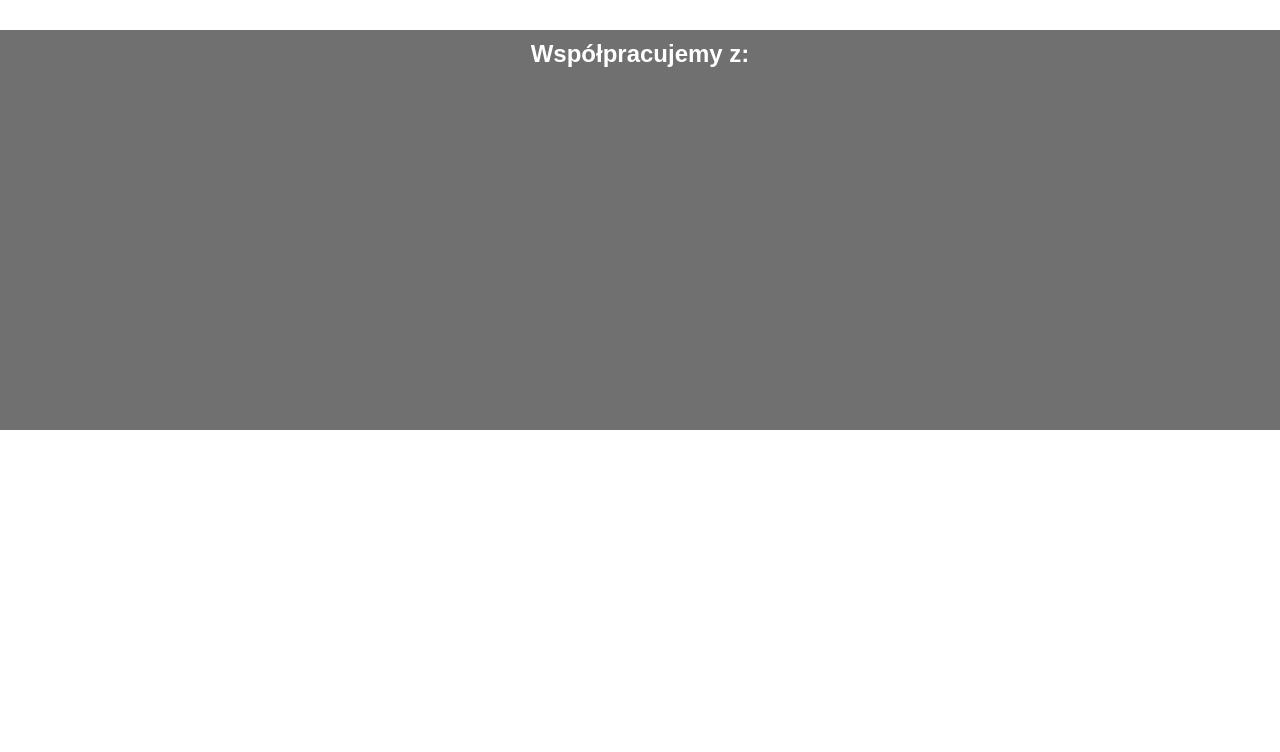
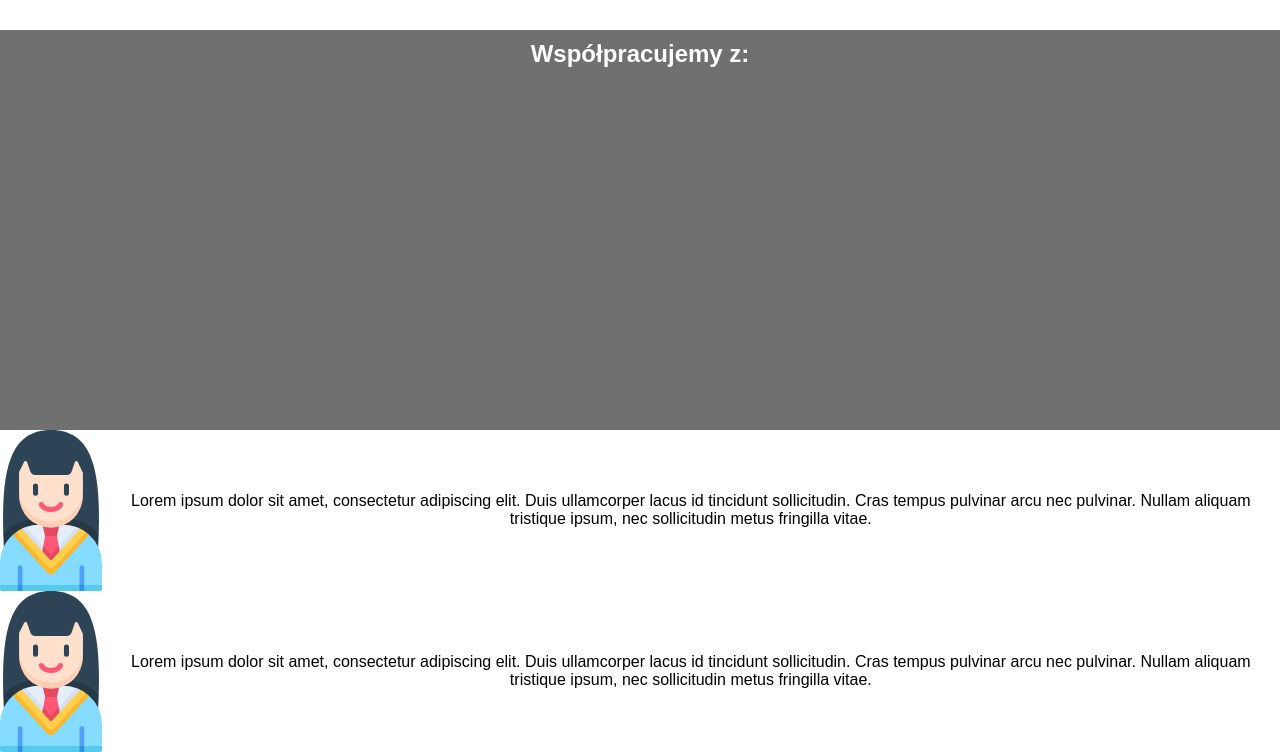
Before and after one commit to AleksandraBozenko/clanspeak, a website built with webpack: page src/index.html in a window 1280 px wide. Shown: the part 1190-1942 px from the top of the page. Before the commit the page ends 1620 px from the top, so only its background shows below. Built offline with nearby package versions, Linux system fonts and the light colour scheme.

```diff
--- a/src/index.html
+++ b/src/index.html
@@ -32,6 +32,20 @@
     <section class="cooperation">
       <h2 class="cooperation__title">Współpracujemy z: </h2>
     </section>
+    <section class="brand">
+      <div class="brand__box">
+        <img class="brand__box--img" src="/src/img/brand-female.svg">
+        <p class="brand__box--text">Lorem ipsum dolor sit amet, consectetur adipiscing elit. Duis ullamcorper lacus id tincidunt sollicitudin.
+          Cras tempus pulvinar arcu nec pulvinar. Nullam aliquam tristique ipsum, nec sollicitudin metus fringilla vitae.
+        </p>
+      </div>
+      <div class="brand__box">
+        <img class="brand__box--img" src="/src/img/brand-female.svg">
+        <p class="brand__box--text">Lorem ipsum dolor sit amet, consectetur adipiscing elit. Duis ullamcorper lacus id tincidunt sollicitudin.
+          Cras tempus pulvinar arcu nec pulvinar. Nullam aliquam tristique ipsum, nec sollicitudin metus fringilla vitae.
+        </p>
+      </div>
+    </section>
   </main>
 </body>
 </html>
--- a/src/styles/index.scss
+++ b/src/styles/index.scss
@@ -29,7 +29,7 @@
     &--img{
       width: 100%;
       height: 100%;
-      margin-bottom: 90px;
+      // margin-bottom: 20px;
     }
   }
 }
@@ -81,6 +81,14 @@
     padding: 10px;
   }
 }
+.brand{
+   &__box{
+      width: 100%;
+       @include center;
+       flex-direction: row;
+       text-align: center;
+      }
+    }
 // media
 
 @media(min-width: 700px){
@@ -121,13 +129,13 @@
         margin: 0;
         text-align: center;
         font-weight: bold;
-        font-size: 1.2em;
+        font-size: 1.1em;
       }
     }
   }
 }
+
 @media(min-width: 1600px){
-
   .about{
     &__description{
       height: 400px;
```
Also changed, not shown: src/img/brand-female.svg (added).
